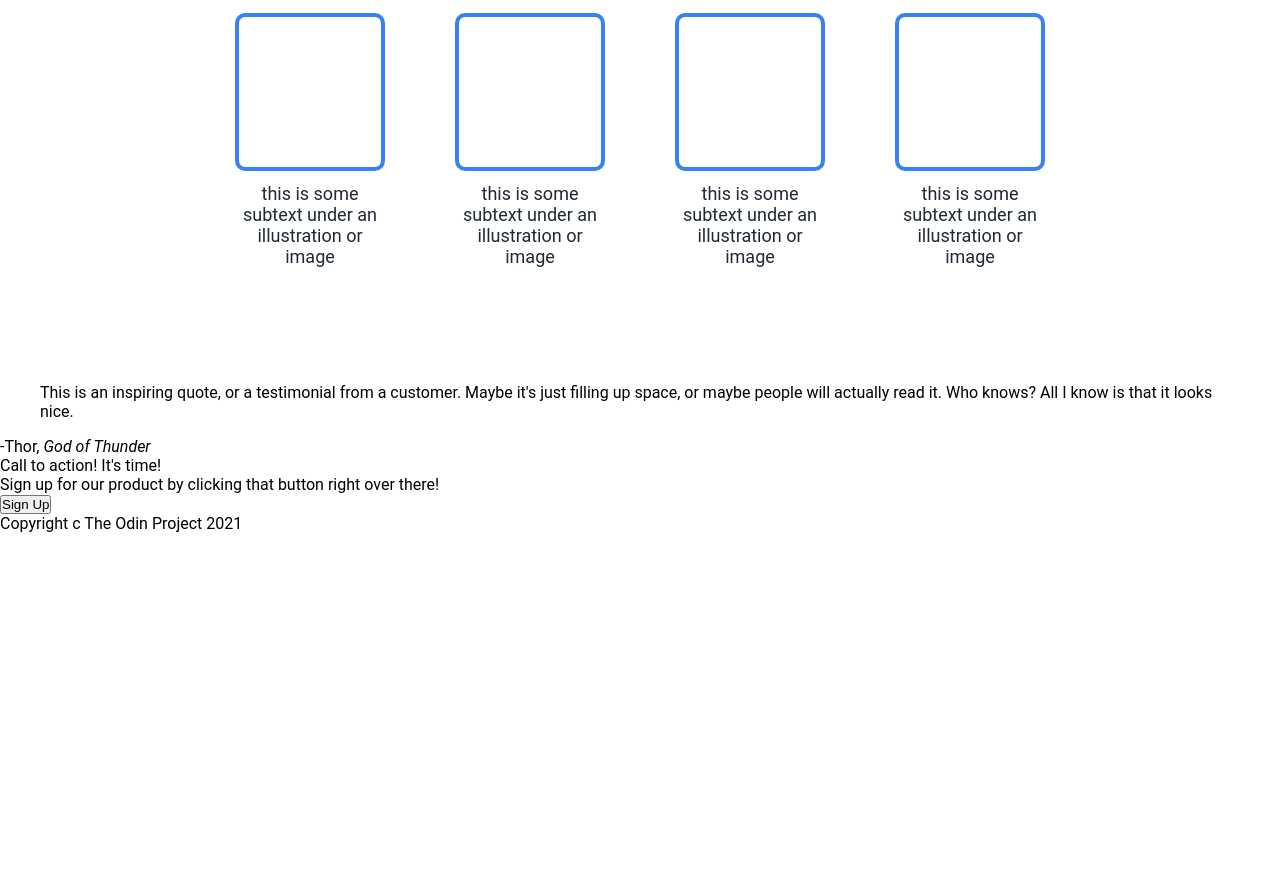
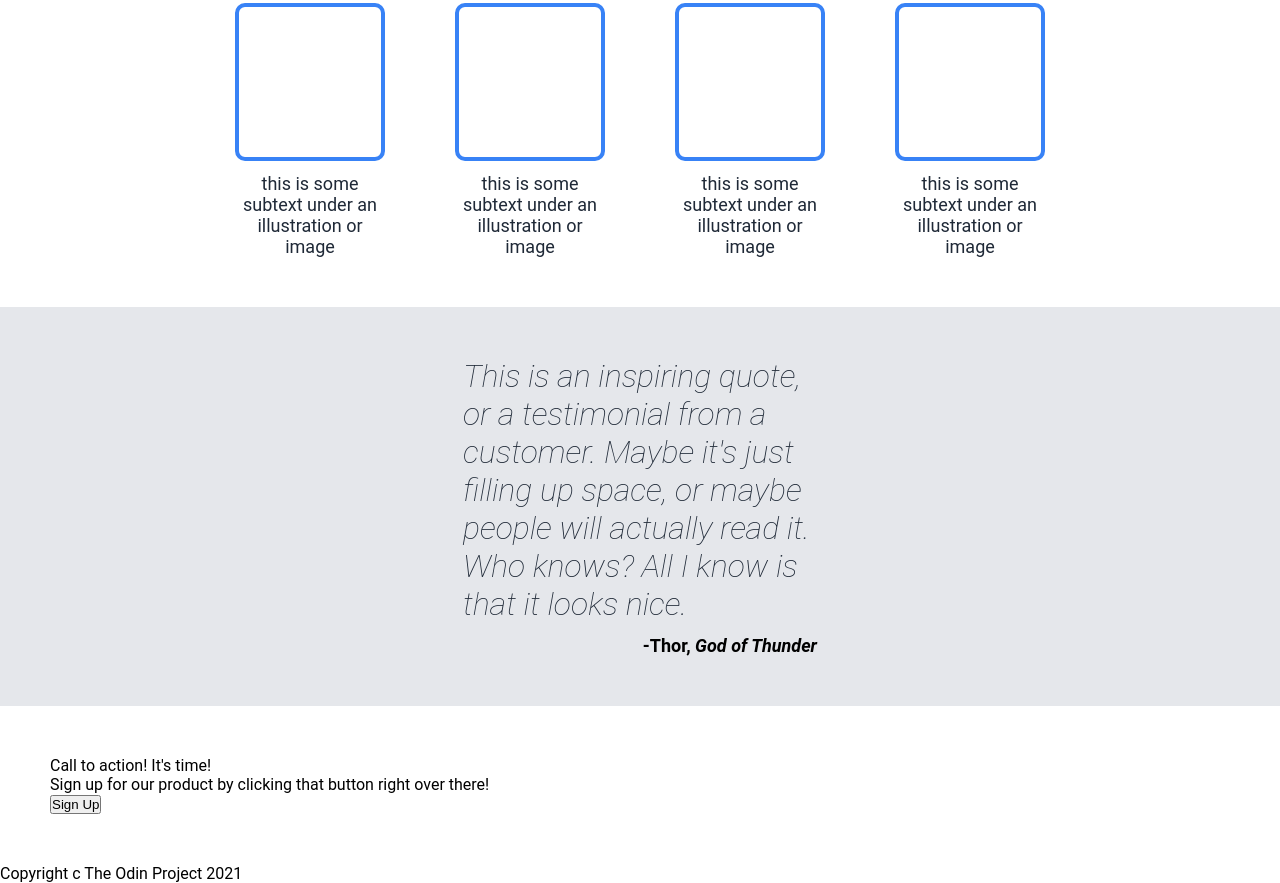
Before and after one commit to RikiReal/odin-landing-page, a plain HTML site: page index.html in a window 1280 px wide. Shown: the part 511-1394 px from the top of the page. Before the commit the page ends 1044 px from the top, so only its background shows below. Drawn offline with Linux system fonts and the light colour scheme.

Commit message:
Add styling to quote section
Add styling to quote section to make it look as similar to the odin project as possible

```diff
--- a/index.html
+++ b/index.html
@@ -60,17 +60,19 @@
           </div>
         </div>
       </section>
-      <section>
-        <blockquote>
-          <p>
-            This is an inspiring quote, or a testimonial from a customer. Maybe
-            it's just filling up space, or maybe people will actually read it.
-            Who knows? All I know is that it looks nice.
-          </p>
-        </blockquote>
-        <p>-Thor, <cite>God of Thunder</cite></p>
+      <section class="quote-section">
+        <div class="quote">
+          <blockquote class="quote-text">
+            <p >
+              This is an inspiring quote, or a testimonial from a customer. Maybe
+              it's just filling up space, or maybe people will actually read it.
+              Who knows? All I know is that it looks nice.
+            </p>
+          </blockquote>
+          <p class="quote-citation">-Thor, <cite>God of Thunder</cite></p>
+        </div>
       </section>
-      <section>
+      <section class="cta-section">
         <div class="call-to-action-container">
           <p>Call to action! It's time!</p>
           <p>
--- a/style.css
+++ b/style.css
@@ -2,7 +2,7 @@ h1,
 h2,
 p,
 ul,
-button {
+button, blockquote {
   margin: 0;
   padding: 0;
 }
@@ -105,11 +105,19 @@ body {
 
 main {
   flex: 1;
+  display: flex;
+  flex-direction: column;
 }
+
+.cards-section, .quote-section, .cta-section {
+  flex: 1;
+  padding: 50px 50px;
+}
+
+/* Cards section */
 
 .cards-section {
   text-align: center;
-  padding: 60px 0 100px 0;
   display: flex;
   flex-direction: column;
   justify-content: center;
@@ -146,3 +154,36 @@ main {
   font-size: 18px;
   color: #1f2937
 }
+
+/* Quote */
+
+.quote-section {
+  background-color: #e5e7eb;
+  text-wrap: wrap;
+  text-align: center;
+  display: flex;
+  flex-direction: column;
+  justify-content: center;
+  align-items: center;
+}
+
+.quote {
+  width: 30%;
+}
+
+.quote-text {
+  font-size: 32px;
+  font-weight: lighter;
+  font-style: italic;
+  color: #1f2937;
+  text-align: start;
+  margin-bottom: 12px;
+}
+
+.quote-citation {
+  text-align: end;
+  font-weight: bold;
+  font-size: 18px;
+}
+
+/* Call to Action */
```
